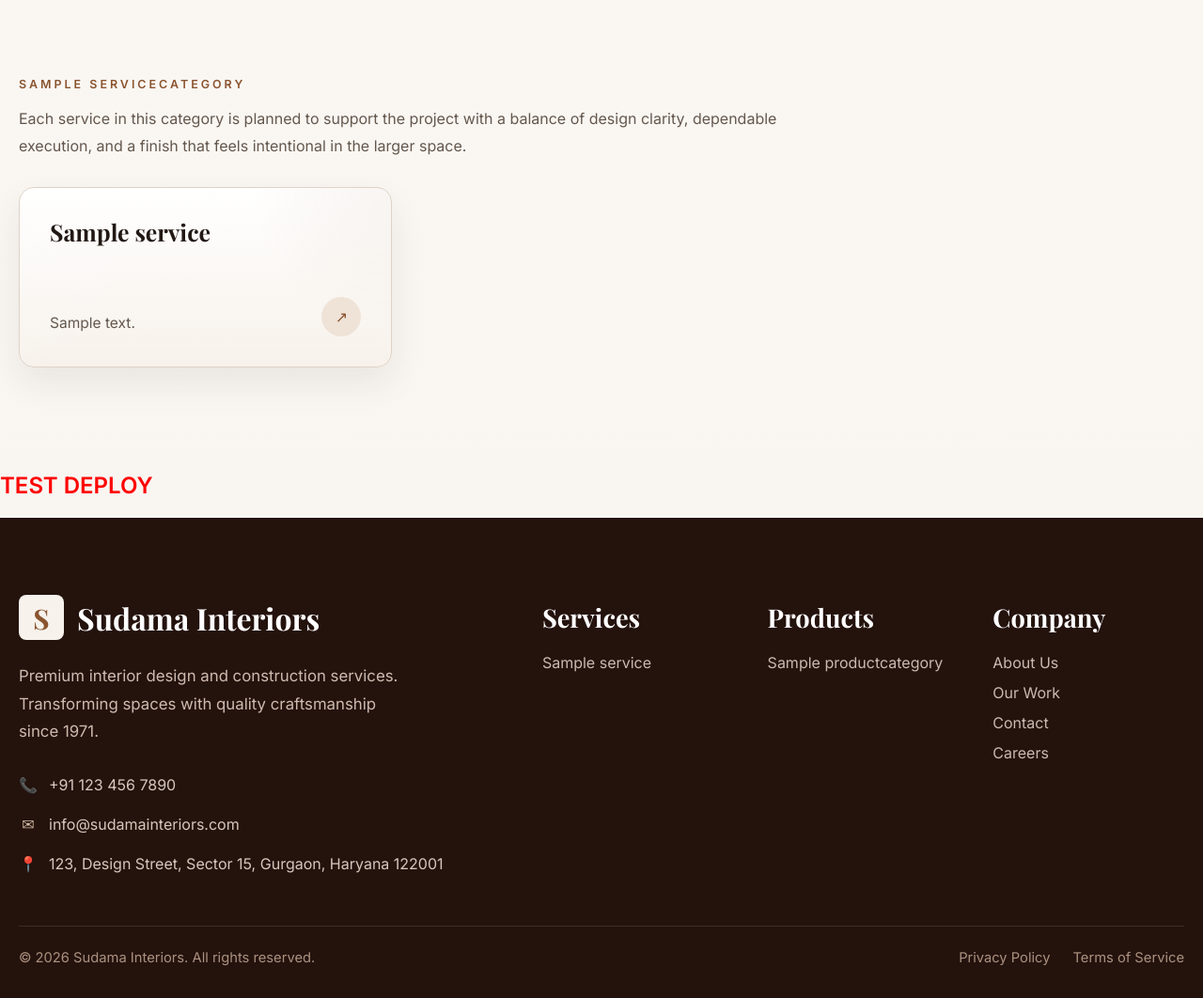
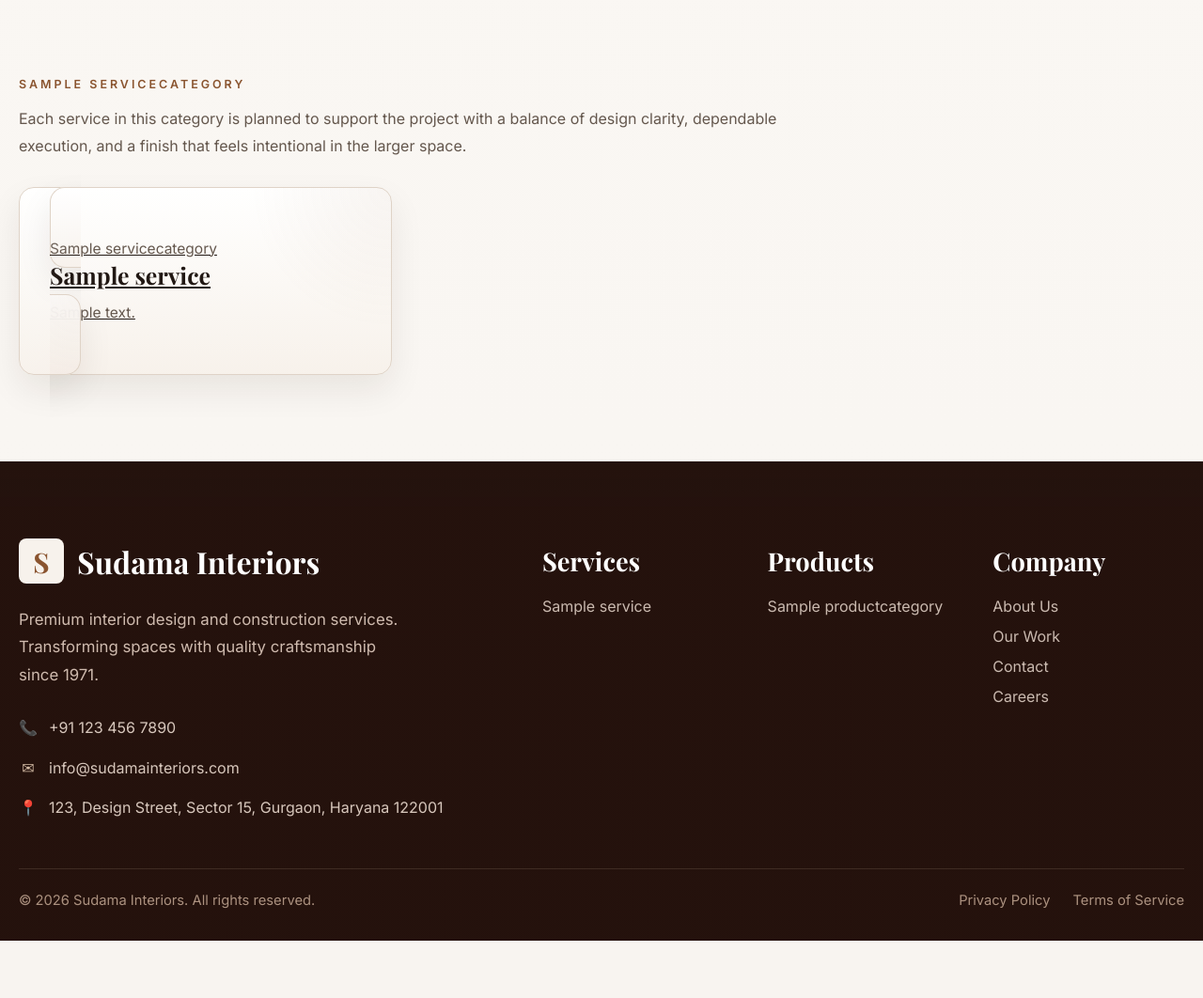
Before and after one commit to ayushujjawal99-stack/sudama-interiors, a Django app: page /services/ in a window 1280 px wide. Shown: the part 627-1689 px from the top of the page at 94% size. After the commit the page ends 1628 px from the top, so only its background shows below. Run offline with Django 5.2, Linux system fonts and the light colour scheme; tables that the repository leaves empty hold one stand-in row (values such as "Sample post").

Commit message:
fix service card click

```diff
--- a/templates/partials/_service_card.html
+++ b/templates/partials/_service_card.html
@@ -1,11 +1,10 @@
 {% load service_content %}
 <article class="service-card">
-    <a href="{% url 'services:service_detail' service.slug %}"></a>
-        <div class="card-content">
-            <h3>{{ service.name }}</h3>
-            {% service_microcopy service as service_copy %}
-            <p>{{ service_copy }}</p>
-            <div class="arrow">&#8599;</div>
-        </div>
-    </a>
+   <a href="{{ service.get_absolute_url }}" class="service-card">
+    <div class="service-card__content">
+        <p class="service-card__category">{{ service.category.name }}</p>
+        <h3>{{ service.name }}</h3>
+        <p>{{ service.short_description|default:service.description }}</p>
+    </div>
+</a>
 </article>
--- a/templates/services/services_home.html
+++ b/templates/services/services_home.html
@@ -47,5 +47,5 @@
     </div>
 </section>
 
-<h2 style="color:red;">TEST DEPLOY</h2>
+
 {% endblock %}
```
Also changed, not shown: 1 other file.
